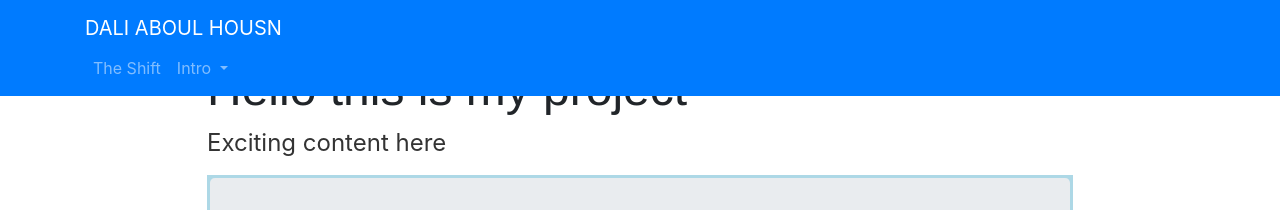
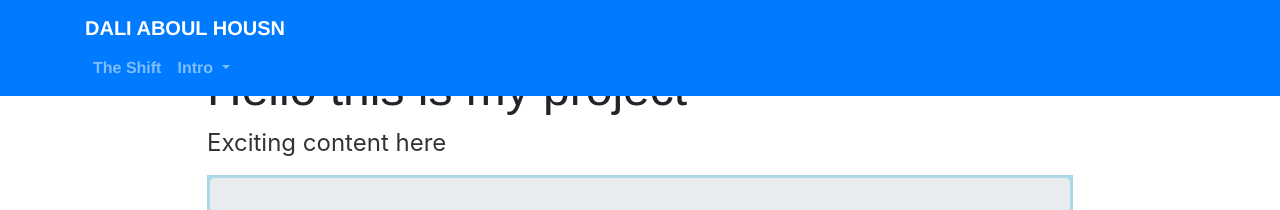
Before and after one commit to ah-dali/ah-dali.github.io, a Jekyll site: the page built from index.html, in a window 1280 px wide. Shown: the top 210 px of the page. Built offline with Jekyll 4.4.1, drawn with Linux system fonts in a browser that asks for light colours; nearby versions of some CDN libraries; library files that are not in the unit come from our copies.

Commit message:
Update main.css

```diff
--- a/css/main.css
+++ b/css/main.css
@@ -19,16 +19,16 @@ body {
     margin: 60px auto;
     width: 70%;
 }
-nav ul {
+.navbar-header {
+    border-bottom-style: 5px solid red;
     font-family:'Helvetica', 'Arial', 'Sans-Serif';
     colour: red;
     padding: 0px;
-    list-style: none;
     font-weight: bold;
 }
-nav ul li {
+.nav-item {
     display: inline;
-    margin-right: 20px;
+    position: right;
 }
 a {
     text-decoration: none;
```
